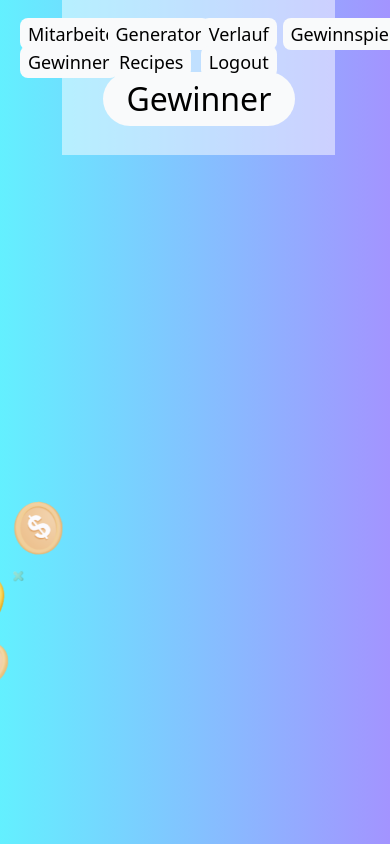
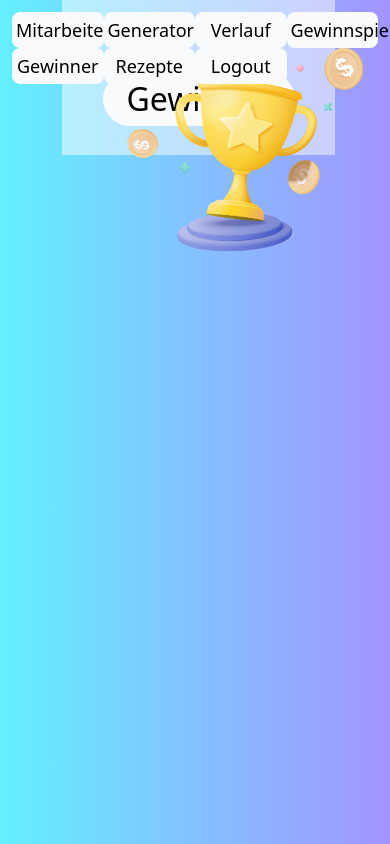
Before and after one commit to pc-web-it/laravel-gemeinsames-mitagessen-tool, a Laravel app: page /gewinner in a window 390 px wide. Run offline with Laravel 10, Linux system fonts and the light colour scheme; a user stored in the database is signed in; data comes from the database, SQL or seed files in the repository; data that the repository does not hold is empty; style sheets or scripts are compiled from the project's sources.

Commit message:
responsive design

```diff
--- a/public/style.css
+++ b/public/style.css
@@ -241,9 +241,9 @@ body {
 .cup{
 
   position: absolute;
-  height: 250px;
-  top: 60%;
-  right: 83%;
+  height: 200px;
+  top: 6%;
+  right: 6%;
   z-index: 2;
   animation: shakeSlow 3s ease 0.5s infinite alternate;
   transform-origin: 50% 50%;
--- a/resources/views/Names.blade.php
+++ b/resources/views/Names.blade.php
@@ -69,7 +69,7 @@
                         @csrf
                         @method('PATCH')
                         <input id="inputTextName" type="text" value="{{ $name->name }}" name="name"
-                            class="bg-gray-50 w-64" />
+                            class="bg-gray-50 w-32" />
                         <div class="text-sm text-red-700">
                             @if ($errors->any())
                                 {{ $errors->first($name->id) }}
--- a/resources/views/components/layout.blade.php
+++ b/resources/views/components/layout.blade.php
@@ -13,7 +13,7 @@
 
 <body class="overflow-y-auto">
     <div
-        class="p-5 fixed z-10 md:w-[160px] text-center justify-normal left-0 right-0 md:text-left  grid grid-cols-4 md:grid-cols-1 rounded-lg">
+        class="p-3 fixed z-10 md:w-[160px] text-center justify-normal left-0 right-0 md:text-left  grid grid-cols-4 md:grid-cols-1 rounded-lg">
 
         <x-nav-link href="/Namen">Mitarbeiter</x-nav-link>
 
@@ -25,7 +25,7 @@
 
         <x-nav-link href="/gewinner">Gewinner</x-nav-link>
 
-        <x-nav-link href="/recipes">Recipes</x-nav-link>
+        <x-nav-link href="/recipes">Rezepte</x-nav-link>
 
         <x-nav-link href="/logout">Logout</x-nav-link>
 
--- a/resources/views/components/nav-link.blade.php
+++ b/resources/views/components/nav-link.blade.php
@@ -1,5 +1,5 @@
-<div class="lg:mt-5 hover:scale-105 ease-in-out duration-300">
-    <a {{ $attributes->merge(['class' => 'px-2 py-1 bg-gray-50 rounded-lg text-lg md:text-xl']) }}>
+<div class="text-center lg:mt-5 hover:scale-105 ease-in-out duration-300">
+    <a {{ $attributes->merge(['class' => 'block px-1 py-1 bg-gray-50 rounded-lg text-lg md:text-xl']) }}>
         {{ $slot }}
     </a>
 </div>
--- a/resources/views/gewinner.blade.php
+++ b/resources/views/gewinner.blade.php
@@ -42,10 +42,9 @@
 
     <!-- Animation -->
 
-    <div>
-        <img class="cup" src="cup.png" alt="cup">
-    </div>
-
+    <div class="flex-container">
+            <img class="cup" src="cup.png" alt="cup">
+        </div>
 
 
     @vite('resources/js/app.js')
--- a/resources/views/recipes/edit.blade.php
+++ b/resources/views/recipes/edit.blade.php
@@ -71,7 +71,7 @@
                     type="submit">
                     Aktualisieren
                 </button>
-                <a href="/recipes"
+                <a href="/recipes/{{ $recipe->id }}"
                     class="backBtn inline-block align-baseline font-bold text-sm py-2 px-3"><img src="{{ asset('back2.jpg') }}" alt="Back" class="w-6 inline mr-2 mb-1">
                     Zurück
                 </a>
--- a/resources/views/recipes/show.blade.php
+++ b/resources/views/recipes/show.blade.php
@@ -1,5 +1,5 @@
 <x-layout>
-<div class="rezeptContainer max-w-6xl mx-auto mt-8 p-10 bg-white ">
+<div class="rezeptContainer lg:max-w-2xl xl:max-w-4xl 2xl:max-w-5xl  mx-auto mt-8 p-10 bg-white ">
 <div class="max-w-5xl mx-auto mt-8 ">
         <div class="flex justify-between items-center mb-4">
         <a href="/recipes" class="backBtn  font-bold text-lg py-2 px-2 focus:outline-none focus:shadow-outline"> <img src="{{ asset('back2.jpg') }}" alt="Back" class="w-6 inline mr-2 mb-1">Zurück</a>
@@ -34,7 +34,7 @@
                 </div>
             </div>
         </div>
-        <p class="text-xl text-center mb-10">{{ $recipe->description }}</p>
+        <p class="text-xl text-center mb-10 text-justify">{{ $recipe->description }}</p>
         <div class="flex justify-between">
             @if ($recipe->pdf_path)
                 <a href="{{ route('display.pdf', $recipe->pdf_path) }}" target="_blank">
```
Also changed, not shown: resources/views/Dates.blade.php (+7 -7 lines).
